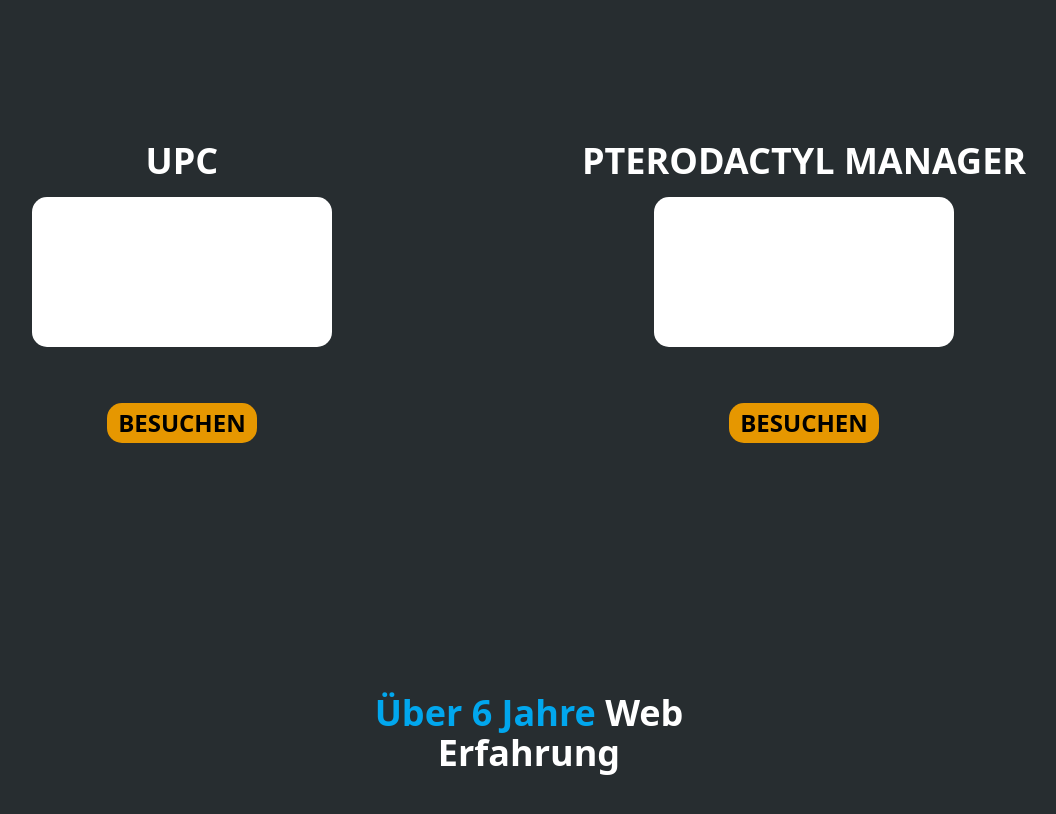
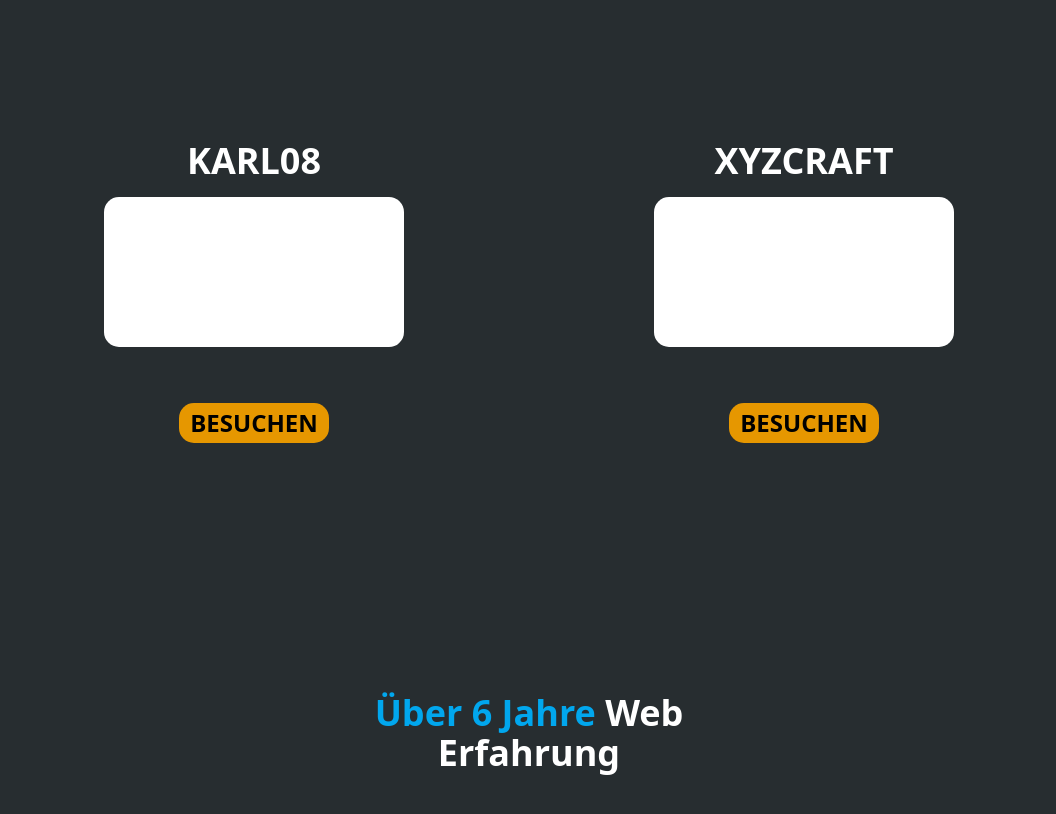
Before and after one commit to Ferbion-lT/V3, a Vue app: page / in a window 1280 px wide. Shown: the part 3780-4594 px from the top of the page, without its empty margins (111-1167 px from the left). Built offline with nearby package versions, Linux system fonts and the light colour scheme.

Commit message:
Update Projects.vue
Changed name of projects

```diff
--- a/src/components/Projects.vue
+++ b/src/components/Projects.vue
@@ -6,7 +6,7 @@
         <div class="flex flex-col gap-[250px] pt-[250px] sm:flex-row sm:justify-center">
             <div class="flex justify-center flex-col gap-4 lg:hover:scale-125 transition duration-300">
                 <div class="text-center">
-                    <span class="text-white font-bold text-4xl uppercase">UPC</span>
+                    <span class="text-white font-bold text-4xl uppercase">Karl08</span>
                 </div>
                 <div class="flex justify-center">
                     <div class="rounded-[15px] bg-white h-[150px] w-[300px]"></div>
@@ -17,7 +17,7 @@
             </div>
             <div class="flex flex-col justify-center gap-4 lg:hover:scale-125 transition duration-300">
                 <div class="text-center">
-                    <span class="text-white font-bold text-4xl uppercase">Pterodactyl Manager</span>
+                    <span class="text-white font-bold text-4xl uppercase">XYZCRAFT</span>
                 </div>
                 <div class="flex justify-center">
                     <div class="rounded-[15px] bg-white h-[150px] w-[300px]"></div>
```
